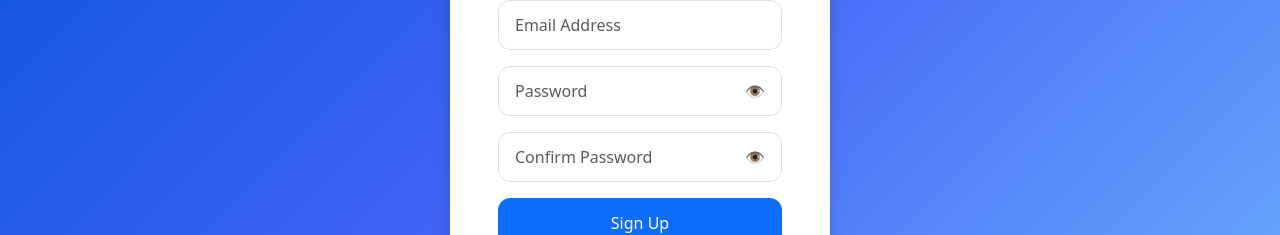
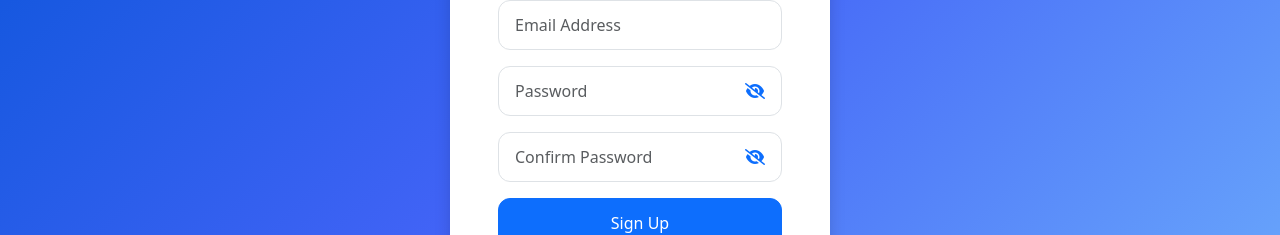
Before and after one commit to Hazbilal3/GPS, a React (Vite) app in the folder client/: page /register in a window 1280 px wide. Shown: the part 347-582 px from the top of the page. Built offline with nearby package versions, Linux system fonts and the light colour scheme.

Commit message:
Eye icon Update

```diff
--- a/client/src/pages/Login.tsx
+++ b/client/src/pages/Login.tsx
@@ -136,7 +136,7 @@ const handleSubmit = async (e: React.FormEvent) => {
               className="btn btn-link position-absolute top-50 translate-middle-y end-0 pe-3"
               style={{ textDecoration: "none" }}
             >
-              {showPassword ? <i className="fa-solid fa-eye-slash"></i> : <i className="fa-solid fa-eye"></i>}
+              {showPassword ? <i className="fa-solid fa-eye"></i> : <i className="fa-solid fa-eye-slash"></i>}
             </button>
           </div>
 
--- a/client/src/pages/Register.tsx
+++ b/client/src/pages/Register.tsx
@@ -158,7 +158,7 @@ const handleRegister = async (e: React.FormEvent) => {
               className="btn btn-link position-absolute top-50 translate-middle-y end-0 pe-3"
               style={{ textDecoration: "none" }}
             >
-              {showPassword ? "🙈" : "👁️"}
+              {showPassword ? <i className="fa-solid fa-eye"></i> : <i className="fa-solid fa-eye-slash"></i>}
             </button>
           </div>
 
@@ -182,7 +182,7 @@ const handleRegister = async (e: React.FormEvent) => {
               className="btn btn-link position-absolute top-50 translate-middle-y end-0 pe-3"
               style={{ textDecoration: "none" }}
             >
-              {showConfirmPassword ? "🙈" : "👁️"}
+              {showConfirmPassword ? <i className="fa-solid fa-eye"></i> : <i className="fa-solid fa-eye-slash"></i>}
             </button>
           </div>
 
```
